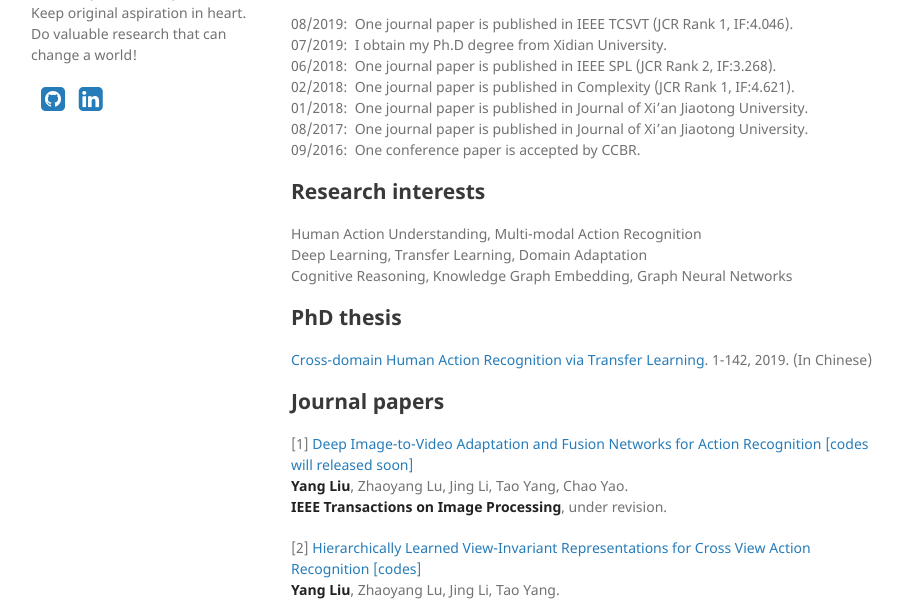
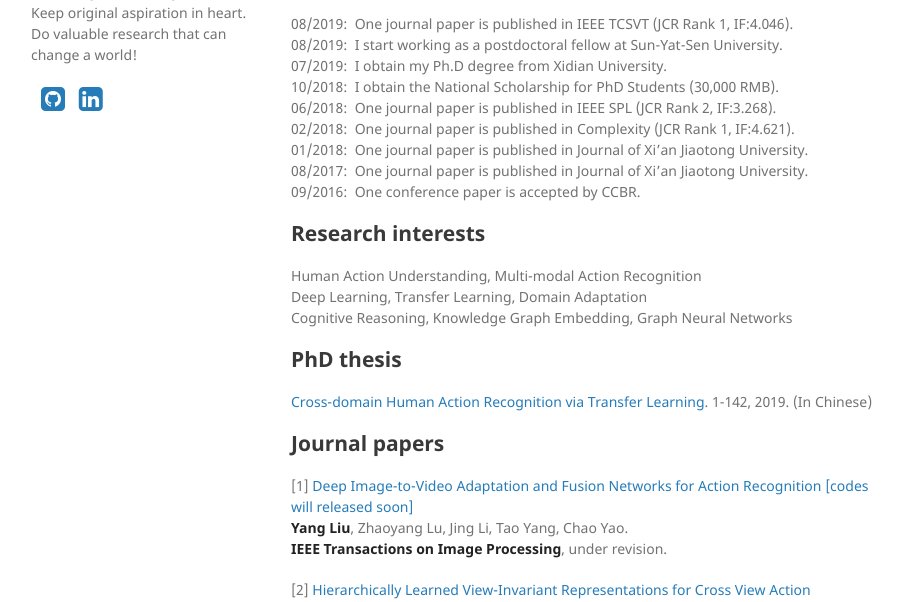
Before and after one commit to YangLiu9208/home, a Jekyll site: the page built from index.md, in a window 1280 px wide and 900 px high, cut to the strip 298-900 px from the top of the window. Shown: the whole strip, without its empty margins (179-1082 px from the left). Built offline with Jekyll 4.4.1, drawn with Linux system fonts in a browser that asks for light colours; a style sheet for code colours, icons or effects is not loaded.

Commit message:
Update index.md

```diff
--- a/index.md
+++ b/index.md
@@ -9,7 +9,9 @@ I'm Yang Liu (刘阳), a post-doctoral fellow at [HCP Lab](http://www.sysu-hcp.n
 
 ## News
 08/2019:&nbsp;   One journal paper is published in IEEE TCSVT (JCR Rank 1, IF:4.046).
+08/2019:&nbsp;   I start working as a postdoctoral fellow at Sun-Yat-Sen University.
 07/2019:&nbsp;   I obtain my Ph.D degree from Xidian University.
+10/2018:&nbsp;   I obtain the National Scholarship for PhD Students (30,000 RMB).
 06/2018:&nbsp;   One journal paper is published in IEEE SPL (JCR Rank 2, IF:3.268).
 02/2018:&nbsp;   One journal paper is published in Complexity (JCR Rank 1, IF:4.621).
 01/2018:&nbsp;   One journal paper is published in Journal of Xi'an Jiaotong University.
```
